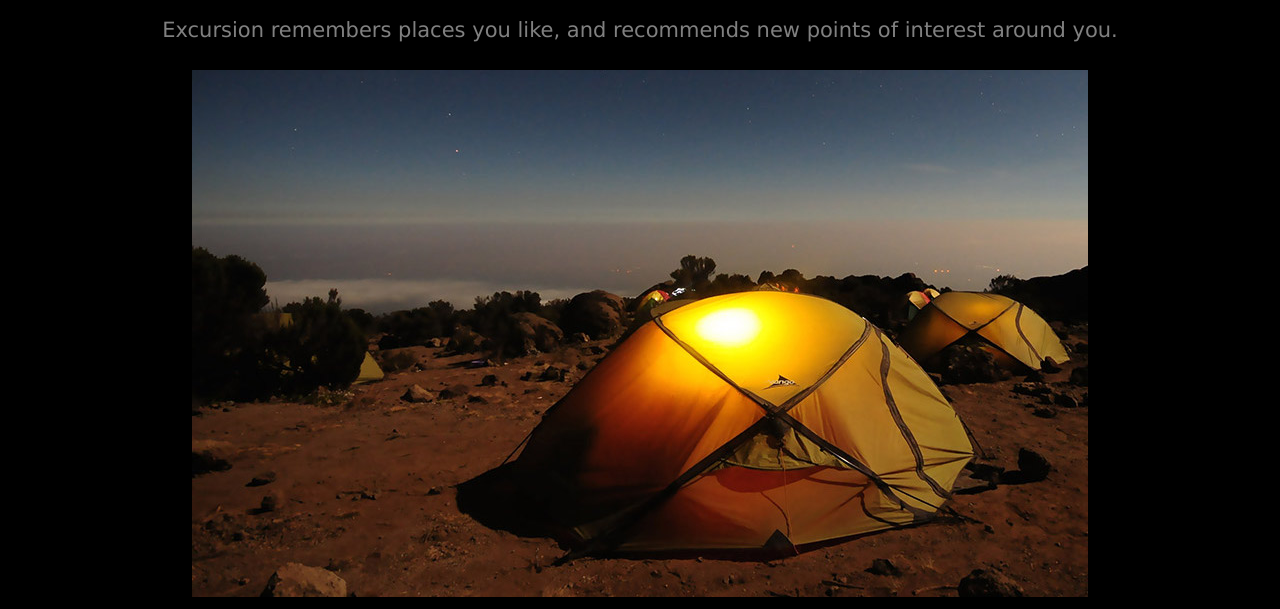
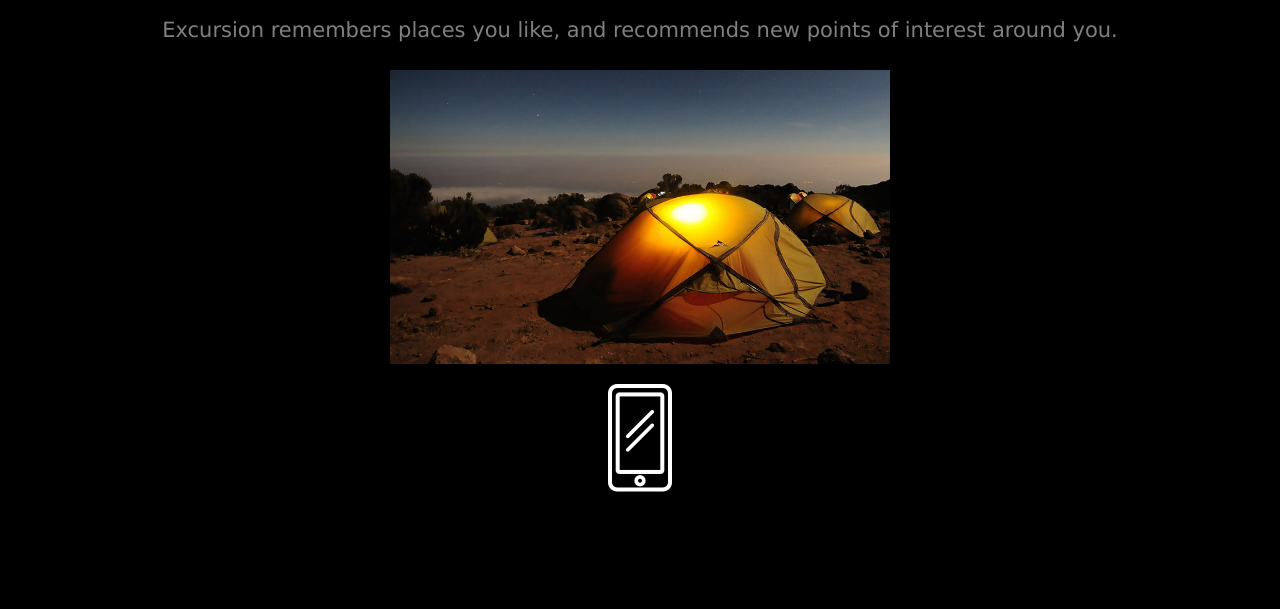
Before and after one commit to 1aur3nm/Excursion, a plain HTML site: page index.html in a window 1280 px wide. Shown: the part 415-1024 px from the top of the page. After the commit the page ends 927 px from the top, so only its background shows below. Drawn offline with Linux system fonts and the light colour scheme.

Commit message:
Added both images and changed to width of camp image

```diff
--- a/index.html
+++ b/index.html
@@ -18,6 +18,11 @@
       Excursion remembers places you like, and recommends new points of interest
       around you.
     </h4>
-    <img src="Resources/images/camp.jpeg" alt="Camp in Desert" />
+    <p>
+      <img src="Resources/images/camp.jpeg" alt="Camp in Desert" width="500" />
+    </p>
+    <p>
+      <img src="Resources/images/phone.png" alt="cartoon phone" />
+    </p>
   </body>
 </html>
```
